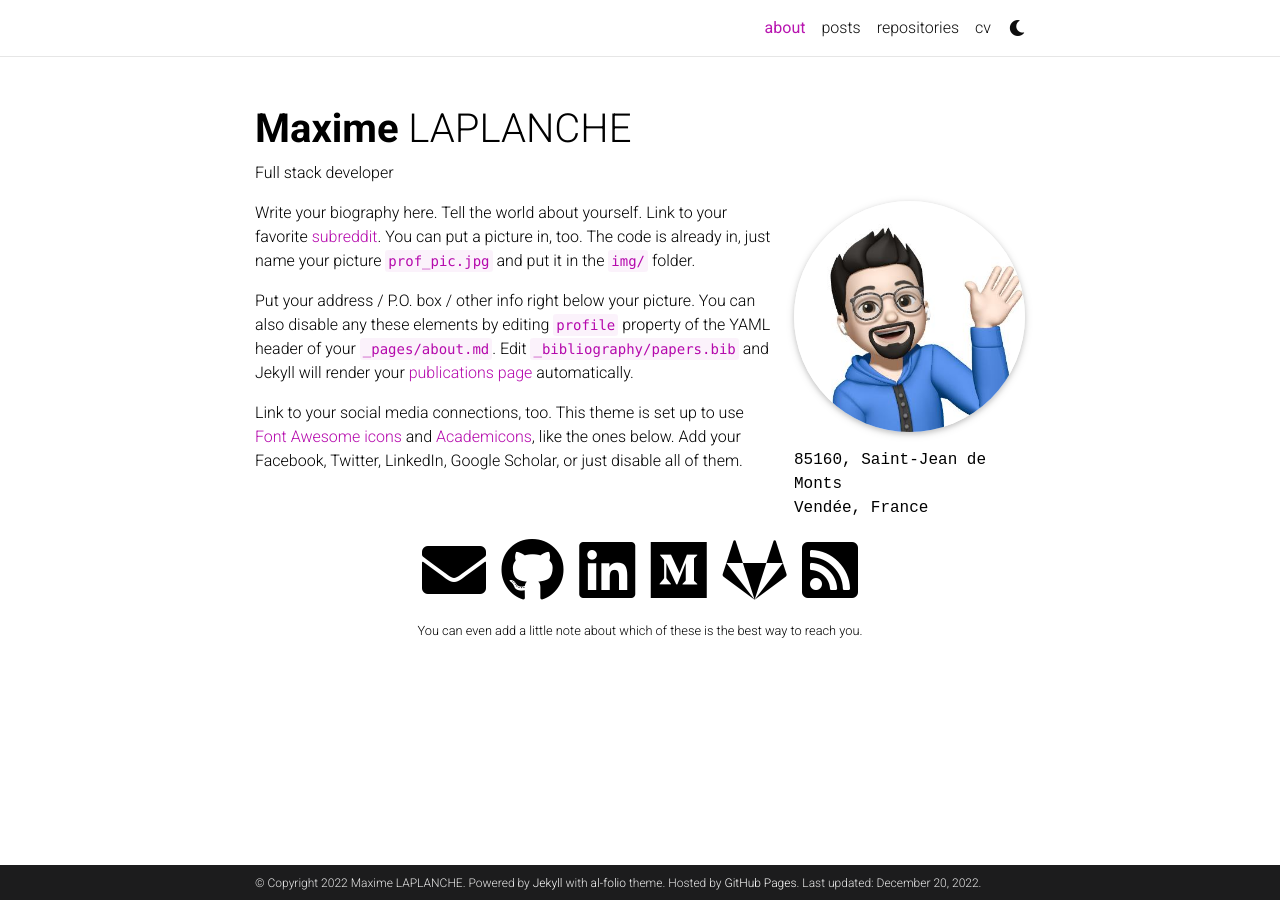
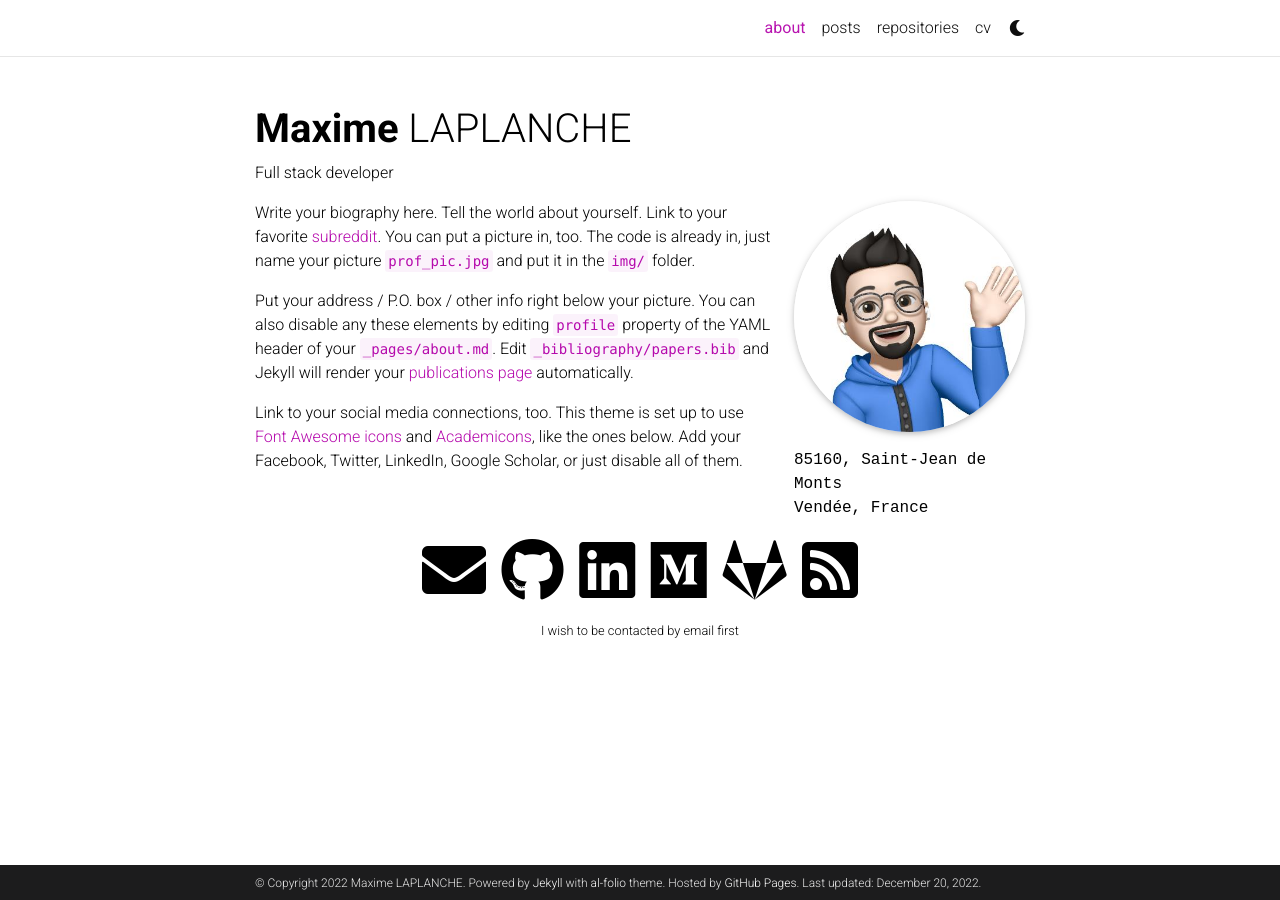
Before and after one commit to LaplancheMaxime/laplanchemaxime.github.io, a Jekyll site: the page built from _pages/about.md, in a window 1280 px wide. Built offline with Jekyll 4.4.1, drawn with Linux system fonts in a browser that asks for light colours; full-size pictures stand in for the smaller copies a plugin makes; comment, search, counter and statistics services are not loaded; a style sheet for code colours, icons or effects is not loaded.

Commit message:
update config

```diff
--- a/_config.yml
+++ b/_config.yml
@@ -96,7 +96,7 @@ facebook_id: # your facebook id
 discord_id: # your discord id (18-digit unique numerical identifier)
 
 contact_note: >
-  You can even add a little note about which of these is the best way to reach you.
+  I wish to be contacted by email first
 
 # -----------------------------------------------------------------------------
 # Analytics and search engine verification
@@ -114,7 +114,7 @@ bing_site_verification:  # out your bing-site-verification ID (Bing Webmaster)
 
 blog_name: My posts # blog_name will be displayed in your blog page
 blog_nav_title: posts # your blog must have a title for it to be displayed in the nav bar
-blog_description: a simple whitespace theme for academics
+blog_description: the articles I have written
 permalink: /blog/:year/:title/
 
 # Pagination
```
